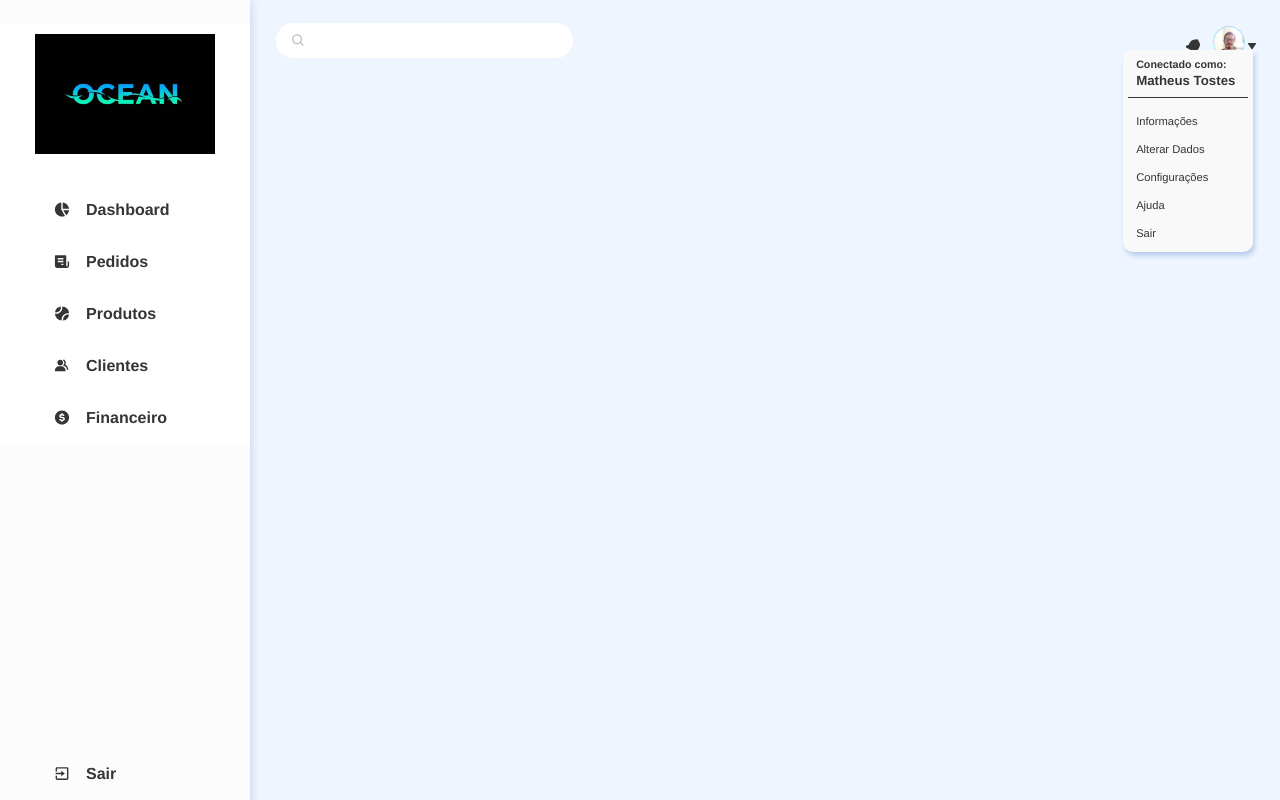
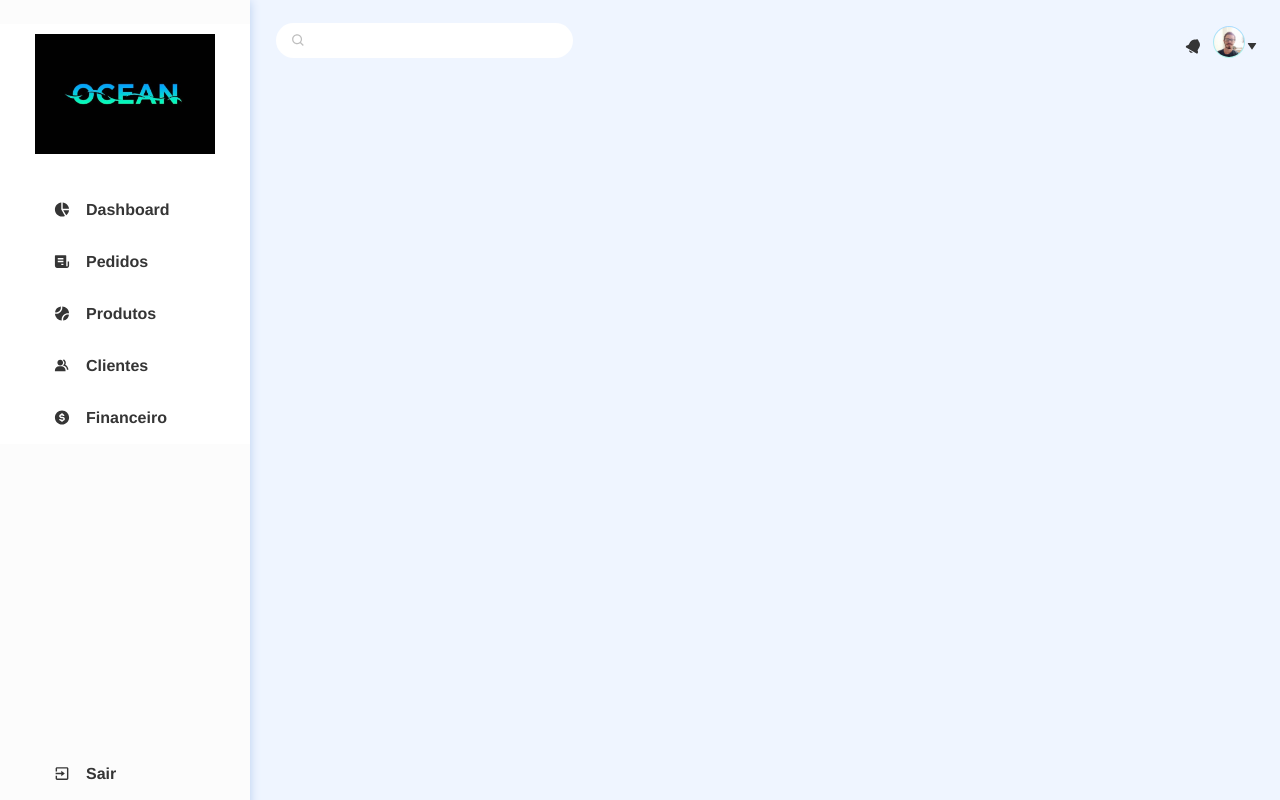
Before and after one commit to MatheusTostes/crm-ocean, a React (Create React App) app: page / in a window 1280 px wide. Built offline with nearby package versions, Linux system fonts and the light colour scheme.

Commit message:
Fix none display options

```diff
--- a/src/components/Header/index.js
+++ b/src/components/Header/index.js
@@ -5,7 +5,7 @@ import { ReactComponent as NotificationIcon } from './images/notificacao.svg';
 import { ReactComponent as OptionsIcon } from './images/opcoes.svg';
 
 function Header () {
-  const [userOpt, setUserOpt] = useState("")
+  const [userOpt, setUserOpt] = useState('none')
 
   function userOptions () {
     if (userOpt === "none") {
```
